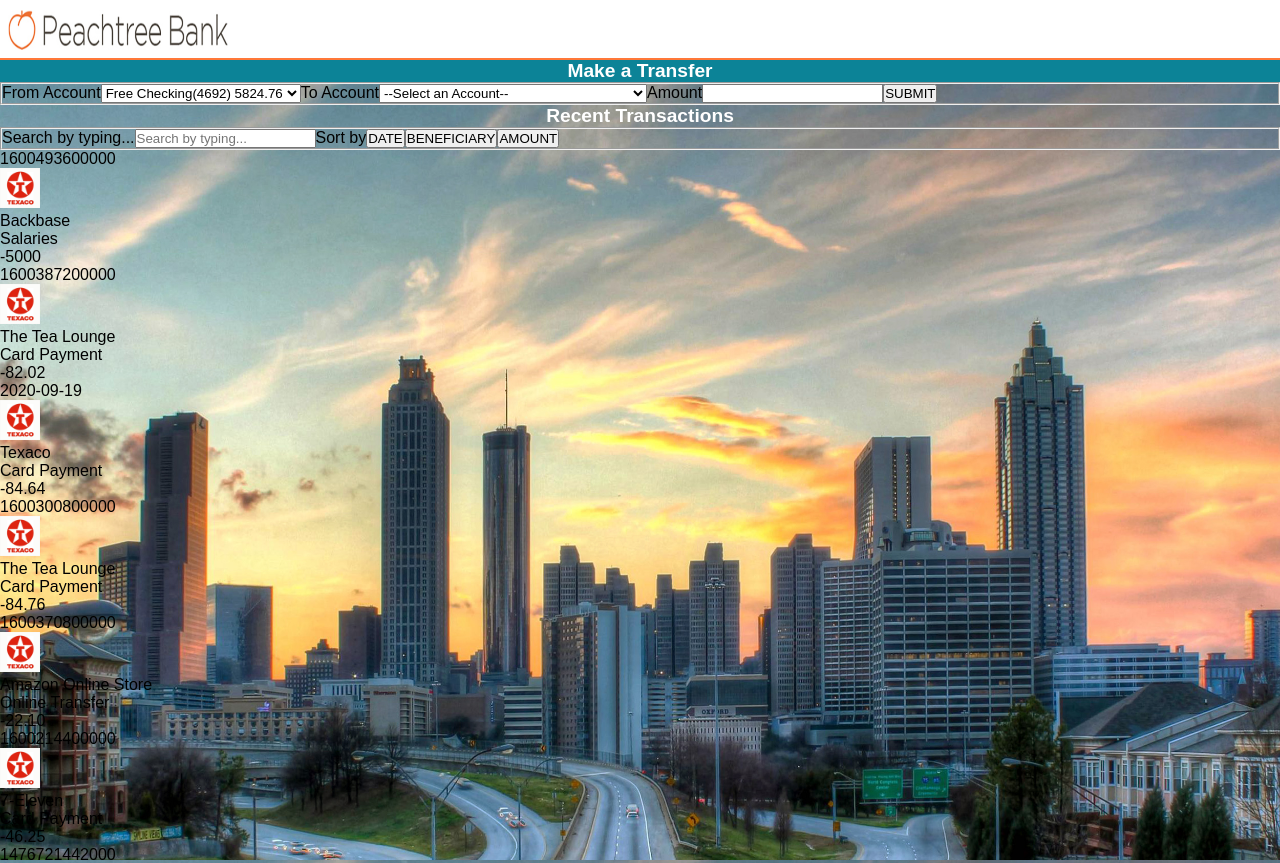
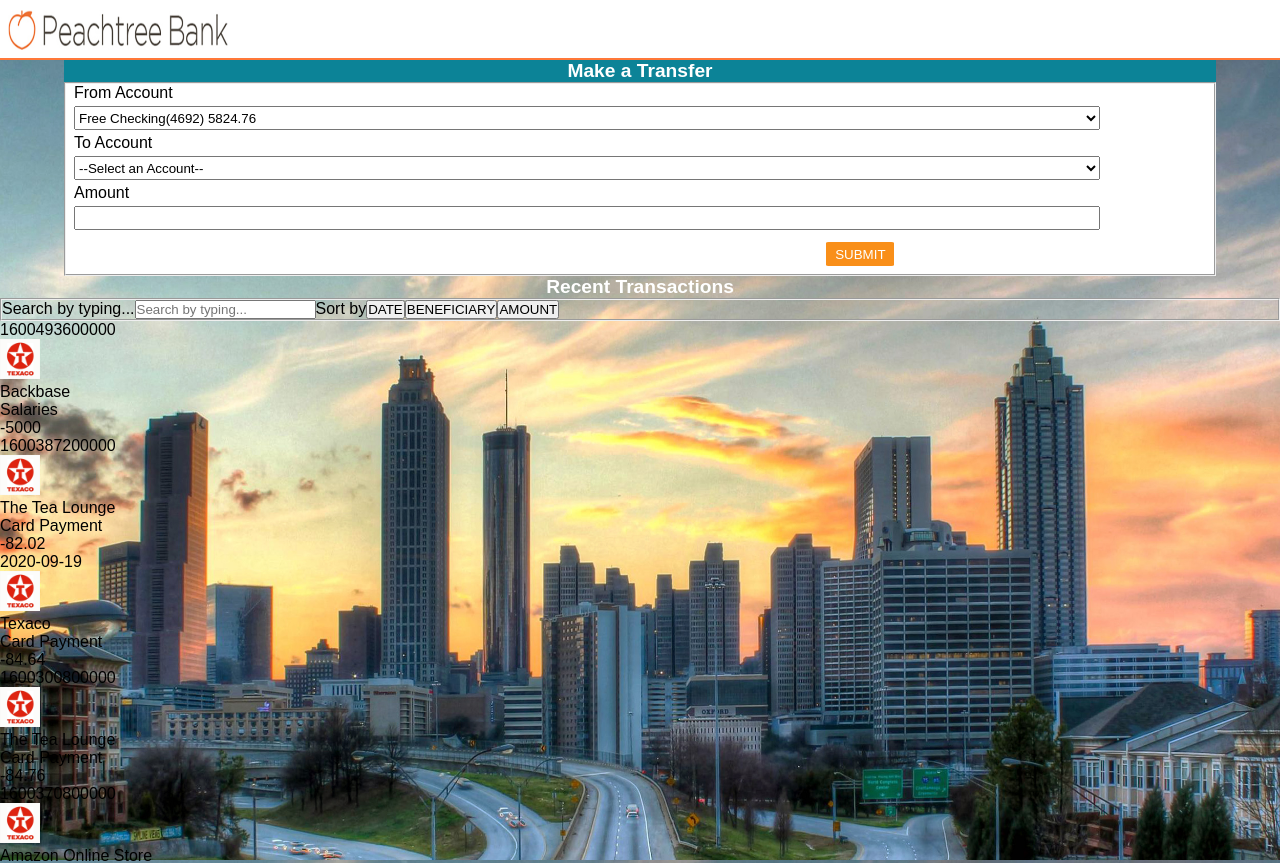
Before and after one commit to KevinPMoore/BackbaseApplication, a React (Create React App) app: page / in a window 1280 px wide. Shown: the top 863 px of the page. Built offline with nearby package versions, Linux system fonts and the light colour scheme; a web font is replaced by a local one.

Commit message:
more styling for the Transfer component

```diff
--- a/src/components/transfer/Transfer.css
+++ b/src/components/transfer/Transfer.css
@@ -1,8 +1,11 @@
 .Transfer {
-    width: 80;
+    width: 90%;
+    min-width: 290px;
+    min-height: 200px;
     margin-top: 60px;
     margin-left: auto;
     margin-right: auto;
+    background-color: white;
 }
 
 .transfer-title {
@@ -14,3 +17,41 @@ h2 {
     text-align: center;
     font-size: 1.2rem;
 }
+
+.transfer-form {
+    min-height: 160px;
+}
+
+.transfer-fieldset {
+    padding-left: 8px;
+    min-height: 100%;
+    display: flex;
+    flex-direction: column;
+    justify-content: space-evenly;
+}
+
+.transfer-label {
+    margin-bottom: 4px;
+}
+
+.transfer-field {
+    width: 90%;
+    min-height: 24px;
+    margin-bottom: 4px;
+}
+
+.error {
+
+}
+
+.transfer-button {
+    margin-left: 66%;
+    margin-top: 8px;
+    margin-bottom: 8px;
+    height: 24px;
+    width: 68px;
+    background-color: #f98f19;
+    color: white;
+    border: none;
+    border-radius: 4%;
+}
--- a/src/components/transfer/Transfer.js
+++ b/src/components/transfer/Transfer.js
@@ -94,20 +94,20 @@ export default class Transfer extends React.Component{
                     <h2>Make a Transfer</h2>
                 </div>
                 <form className='transfer-form' id='transfer-form' onSubmit={this.updateAccounts}>
-                    <fieldset form='tf'>
-                        <label htmlFor='tfa'>From Account</label>
-                        <select name='transfer-from-account' id='tfa' onChange={this.updateFromAccount}>
+                    <fieldset className='transfer-fieldset' form='tf'>
+                        <label className='transfer-label' htmlFor='tfa'>From Account</label>
+                        <select className='transfer-field' name='transfer-from-account' id='tfa' onChange={this.updateFromAccount}>
                             <option value={this.state.checkingBalance} defaultValue>Free Checking(4692) {this.state.checkingBalance}</option>
                         </select>
-                        <label htmlFor='tta'>To Account</label>
-                        <select name='transfer-to-account' id='tta' onChange={this.updateToAccount}>
+                        <label className='transfer-label' htmlFor='tta'>To Account</label>
+                        <select className='transfer-field' name='transfer-to-account' id='tta' onChange={this.updateToAccount}>
                             <option value=''>--Select an Account--</option>
                             {this.renderToOptions()}
                         </select>
-                        <label htmlFor='amount'>Amount</label>
-                        <input type='number' name='transfer-amount' id='ta' min='0' step='0.01' onChange={this.updateAmount}></input>
+                        <label className='transfer-label' htmlFor='amount'>Amount</label>
+                        <input type='number' className='transfer-field' name='transfer-amount' id='ta' min='0' step='0.01' onChange={this.updateAmount}></input>
                         {error && <p className='error'>This action would cause you to exceed your overdraft limit.  Please select a smaller amount.</p>}
-                        <button type='submit'>SUBMIT</button>
+                        <button className='transfer-button' type='submit'>SUBMIT</button>
                     </fieldset>
                 </form>
             </section>
```
